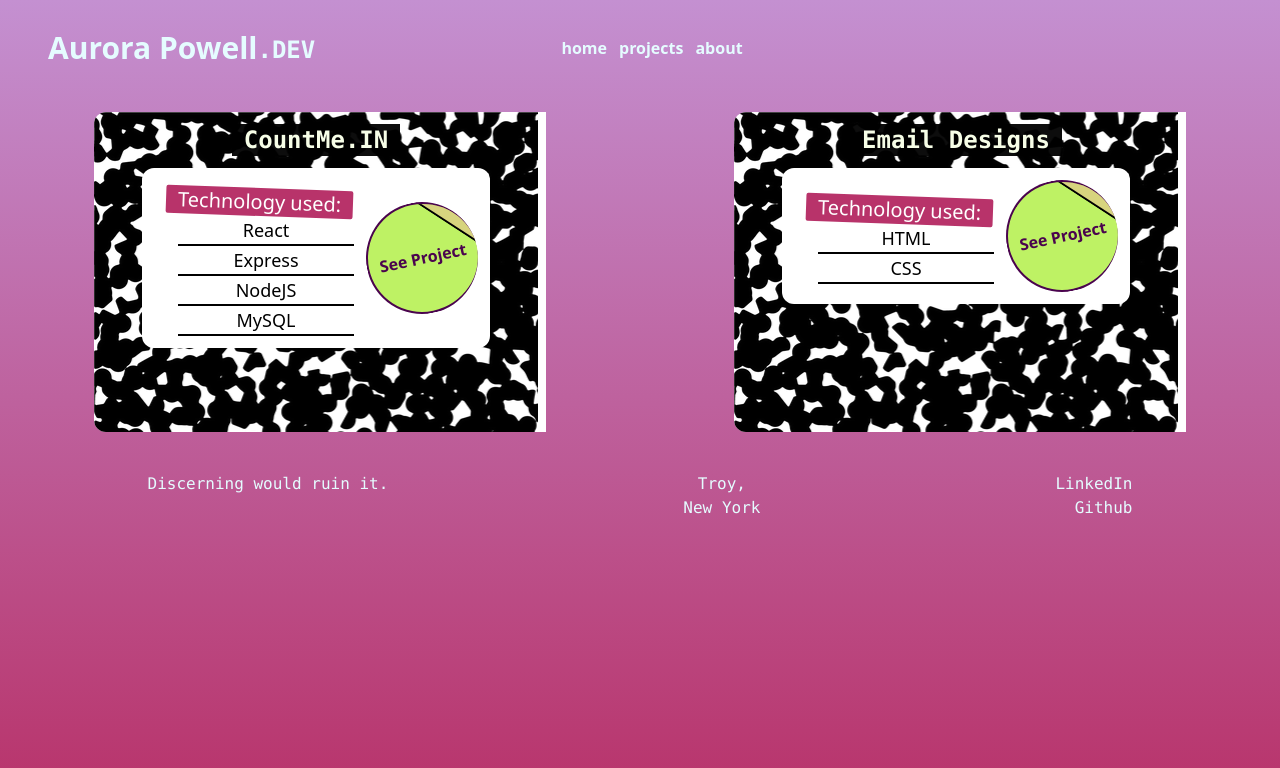
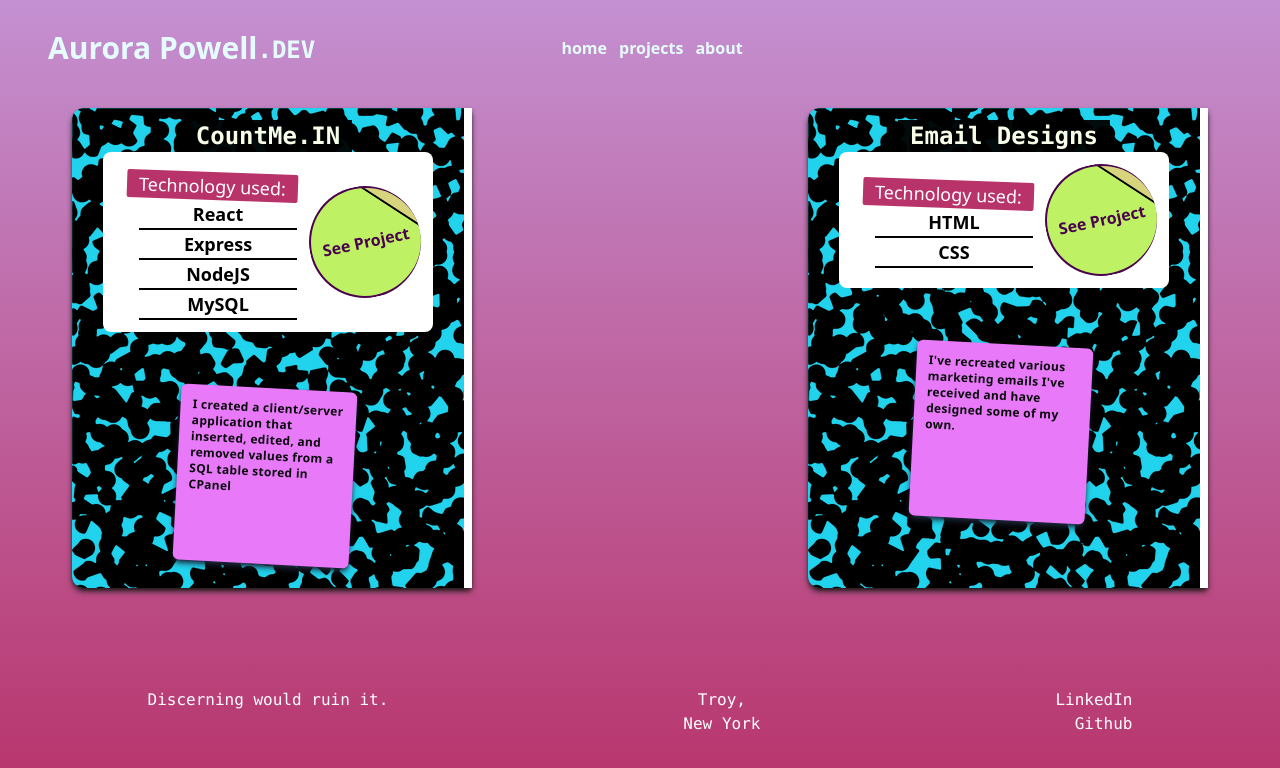
Before and after one commit to AuroraPowell/portfolio, a React (Vite) app in the folder client/: page /projects in a window 1280 px wide. Shown: the top 768 px of the page. Built offline with nearby package versions, Linux system fonts and the light colour scheme.

Commit message:
working on this again

```diff
--- a/client/src/components/About.jsx
+++ b/client/src/components/About.jsx
@@ -12,7 +12,7 @@ const About = () => {
     return (
       <div
         className="z-30 bg-cover p-3 flex flex-col items-center text-center
-      font-bold font-mono text-[#E5FCFF] mx-auto w-fit relative"
+      font-bold font-mono text-[#E5FCFF] mx-auto relative"
       >
         <InRoll>
           <div className="relative rounded-full lg:size-64 md:size-52 -mb-24">
@@ -55,10 +55,10 @@ const About = () => {
   };
   return (
     <AnimatedPage>
-      <div className="min-h-screen to-[#ABDAFC] to-65% from-[#B8336A] bg-gradient-to-b flex flex-col mx-auto">
+      <div className="min-h-screen to-[#ABDAFC] to-65% from-[#B8336A] bg-gradient-to-b flex flex-col mx-auto  overflow-hidden">
         <Menu />
 
-        <div id="card-loader" className="w-full flex-grow mx-auto p-9">
+        <div id="card-loader" className="flex-grow mx-auto p-9">
           <Card />
         </div>
         <Footer />
--- a/client/src/components/Footer.jsx
+++ b/client/src/components/Footer.jsx
@@ -1,9 +1,13 @@
 import React from "react";
+import { useLocation, useNavigate } from "react-router-dom";
 const Footer = () => {
+  const navigate = useNavigate();
+  const location = useLocation();
+  const {host, pathname, key} = location
   return (
     <div
-      className="flex flex-row h-28 mt-9 w-full justify-around text-right
-    font-thin font-mono text-[#E5FCFF] bottom-0"
+      className={`flex flex-row h-28 mt-9 w-svw justify-around text-right
+    font-thin font-mono ${pathname === "/about" ? `text-fuchsia-950` : `text-white`}`}
     >
       <div id="phrase">Discerning would ruin it.</div>
       <p className="text-center">
--- a/client/src/components/Landing.jsx
+++ b/client/src/components/Landing.jsx
@@ -12,7 +12,7 @@ const Landing = () => {
   const Content = () => {
     return (
       <div id="container" className="block flex-1 w-4/5 mx-auto">
-        <div id="landing-top" className="size-fit"></div>
+        <div id="landing-top" className=""><p>Thanks for checking out my portfolio.<br></br>Please have a look around. You never know what halls I'll be excavating out next.</p></div>
         <div id="landing-middle" className="text-center min-h-screen"></div>
       </div>
     );
@@ -22,7 +22,7 @@ const Landing = () => {
     <AnimatedPage>
       <div
         id="landing"
-        className="flex flex-col min-h-screen
+        className="flex flex-col min-h-screen overflow-hidden
         from-[#9ecdee] bg-gradient-to-b to-[#B8336A] via-[#C490D1]"
       >
         <Menu />
--- a/client/src/components/Projects.jsx
+++ b/client/src/components/Projects.jsx
@@ -21,6 +21,7 @@ const Projects = () => {
     imagePath: "",
     route: "/rsvp",
     finished: true,
+    blurb: "I created a client/server application that inserted, edited, and removed values from a SQL table stored in CPanel"
   };
 
   const emailProj = {
@@ -29,27 +30,8 @@ const Projects = () => {
     imagePath: "",
     route: "/email",
     finished: false,
+    blurb: "I've recreated various marketing emails I've received and have designed some of my own."
   };
-  // const projList = [
-  //   {
-  //     name: "CountMe.IN",
-  //     tech: ["React", "Express", "NodeJS", "MySQL"],
-  //     imagePath: "",
-  //     route: "/rsvp",
-  //     finished: true,
-  //   },
-  //   {
-  //     name: "Video Forum",
-  //     tech: "Using ReactJS, I was able to build a website allows users to watch videos.",
-  //   },
-  //   {
-  //     name: "Email Designs",
-  //     tech: ["HTML", "CSS"],
-  //     imagePath: "",
-  //     route: "/email",
-  //     finished: false,
-  //   },
-  // ];
 
   // Display formatted cards with information about my work.
   // Responsive idea: Diff card sizes on smaller/larger screen
@@ -58,20 +40,26 @@ const Projects = () => {
     var name = project.name;
     var tech = project.tech;
     var route = project.route;
+    var blurb = project.blurb
 
     const compositionStyle = {
       backgroundImage: `url(${divBG})`,
     };
 
-    return (
-      <div className="flex flex-col rounded-l-lg z-20 md:mx-auto ">
+    const [isMobile, setIsMobile] = useState(false)
+
+    // const wideCardStyle = {``};
+    // const tallCardStyle = {``};
+    const finalCardStyle =  (
         <div
           id="project-content"
           style={compositionStyle}
-          className="text-center m-1 rounded-l-xl p-3 h-80
-          border-r-8 border-r-white bg-white"
+          className="flex flex-col bg-cyan-400  rounded-l-xl p-3 lg:h-[480px] lg:w-[400px] z-40
+          border-r-8 border-r-white shadow-md shadow-stone-900
+          text-center mx-auto md:flex md:flex-row md:w-[500px] md:h-64
+           "
         >
-          <div className="items-end">
+          <div className="mx-auto h-fit">
             <p
               className="text-lime-50 text-center text-2xl font-mono font-bold
             bg-black bg-opacity-95 w-fit mx-auto px-3
@@ -81,17 +69,17 @@ const Projects = () => {
             </p>
             <div
               id="project-info"
-              className="flex flex-col bg-white divide-y-4 divide-black rounded-xl h-fit my-3 mx-9"
+              className="p-3 flex items-stretch md:flex-row bg-white divide-y-4 divide-black rounded-lg"
             >
-              <div className="flex justify-between min-h-full items-center m-3">
-                <div className="flex flex-col mx-3 pt-2">
+              <div className="flex justify-around min-h-full items-center ">
+                <div className="flex flex-col w-fit mx-3 pt-2 ">
                   <p
-                    className="text-white text-left text-xl
+                    className="text-white text-left text-lg
                   bg-[#B8336A] rounded-sm px-3 rotate-2"
                   >
                     Technology used:
                   </p>
-                  <ul className="text-start text-lg ml-3 my-auto flex-grow">
+                  <ul className="text-start font-semibold text-lg ml-3 my-auto flex-grow">
                     {tech?.map((li) => {
                       return (
                         <li
@@ -109,6 +97,7 @@ const Projects = () => {
                   className="bg-lime-300 rounded-full size-28
                   border-l-2 border-b-2 border-t-2 border-r-0 border-fuchsia-950
                   text-fuchsia-950 font-bold -rotate-12
+
                   hover:text-lime-300 hover:bg-fuchsia-950 hover:before:bg-yellow-300 hover:before:bg-opacity-40
                    before:absolute before:-my-11 before:mx-12 before:w-24 before:h-10 before:rotate-45
                    overflow-hidden before:bg-red-300 before:bg-opacity-40 before:z-50 before:border-b-2 before:border-b-black before:rounded-t-full"
@@ -117,31 +106,40 @@ const Projects = () => {
                 </button>
               </div>
             </div>
+            <div
+            className="text-xs bg-fuchsia-400 shadow-md shadow-slate-800
+            size-44 rounded-md rotate-3
+            mx-auto mt-14 mr-20
+            ">
+              <p className="font-sans text-wrap text-zinc-950 text-left tracking-wide font-bold p-3">{blurb}</p>
+            </div>
           </div>
         </div>
-      </div>
     );
+
+    return (finalCardStyle)
   };
   return (
     <AnimatedPage>
       <div
-        className="min-h-screen w-full mx-auto
-      to-[#B8336A] from-[#C490D1] bg-gradient-to-b  items-center"
+        className="min-h-screen overflow-hidden flex flex-col
+      to-[#B8336A] from-[#C490D1] bg-gradient-to-b"
       >
-        <Menu className="flex-grow md:bg-[#ACACDE]" />
+        <Menu />
 
         <div
           id="card-loader"
-          className="z-0
-            grid lg:grid-cols-2 md:grid-cols-1 mx-auto"
+          className="flex flex-col flex-grow"
         >
-          <Card project={eventProj} />
-          <Card
-            project={emailProj}
-            className="bg-cover bg-white bg-opacity-50"
-          />
+          <div className="grid lg:grid-cols-2 md:grid-cols-1 md:gap-y-9 sm:grid-cols-1 sm:gap-y-9 gap-x-48">
+
+            <Card project={eventProj} className="flex-1"/>
+            <Card
+              project={emailProj} className="flex-1"
+            />
+          </div>
         </div>
-        <Footer className="flex-grow" />
+        <Footer />
       </div>
     </AnimatedPage>
   );
--- a/client/src/components/functional/menu.jsx
+++ b/client/src/components/functional/menu.jsx
@@ -9,7 +9,7 @@ const Menu = () => {
   const framework = (
     <div
       id="menu"
-      className="flex h-36 w-full  sticky top-0 md:m-3 sm:m-3 md:z-30 sm:z-30
+      className="flex h-36 w-svw  sticky top-0 md:m-3 sm:m-3 md:z-30 sm:z-30
       items-center  text-center text-[rgb(229,252,255)] font-bold
        md:h-24 md:mt-0 sm:h-14 sm:mt-0 justify-around"
     >
--- a/client/src/components/projects/countme.in/functions/Modal.jsx
+++ b/client/src/components/projects/countme.in/functions/Modal.jsx
@@ -1,13 +1,13 @@
 import React from "react";
 import modalBG from "../assets/modalBG.png";
+import newBG from "../../../../assets/divBG.png"
 
 export default function Modal({ open, onClose, children }) {
   const style = {
-    backgroundImage: `url(${modalBG})`,
+    backgroundImage: `url(${newBG})`,
   };
 
   return (
-    //backdrop
     <div
       onClick={onClose}
       className={`
@@ -20,7 +20,7 @@ export default function Modal({ open, onClose, children }) {
         onClick={(e) => e.stopPropagation()}
         style={style}
         className={`
-                    bg-white text-black rounded-3xl shadow p-6 transition-all bg-cover
+                    bg-pink-300 text-black rounded-3xl shadow p-6 transition-all bg-cover
                     ${open ? "scale-100 opacity-100" : "scale 125 opacity-0"}
                 `}
       >
```
